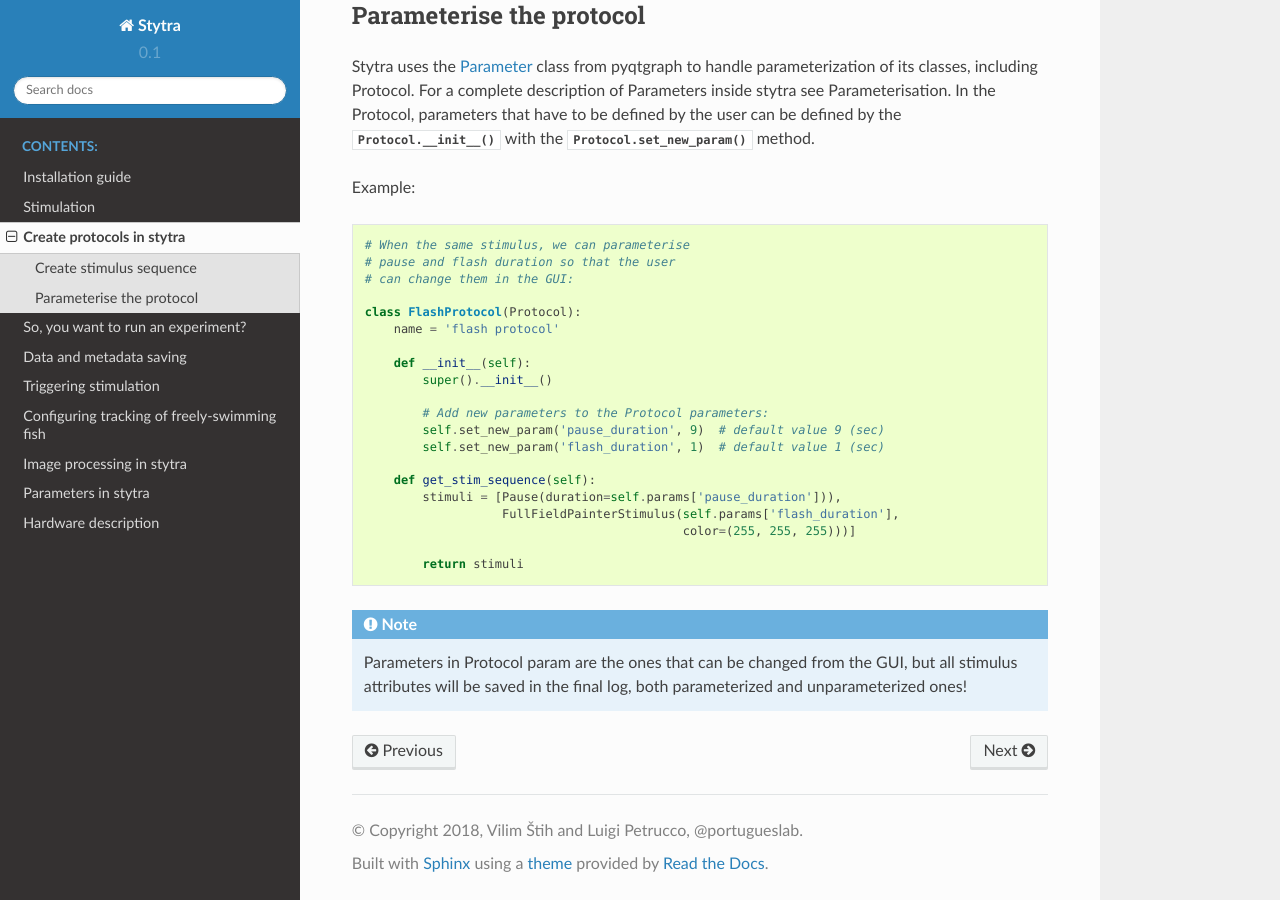
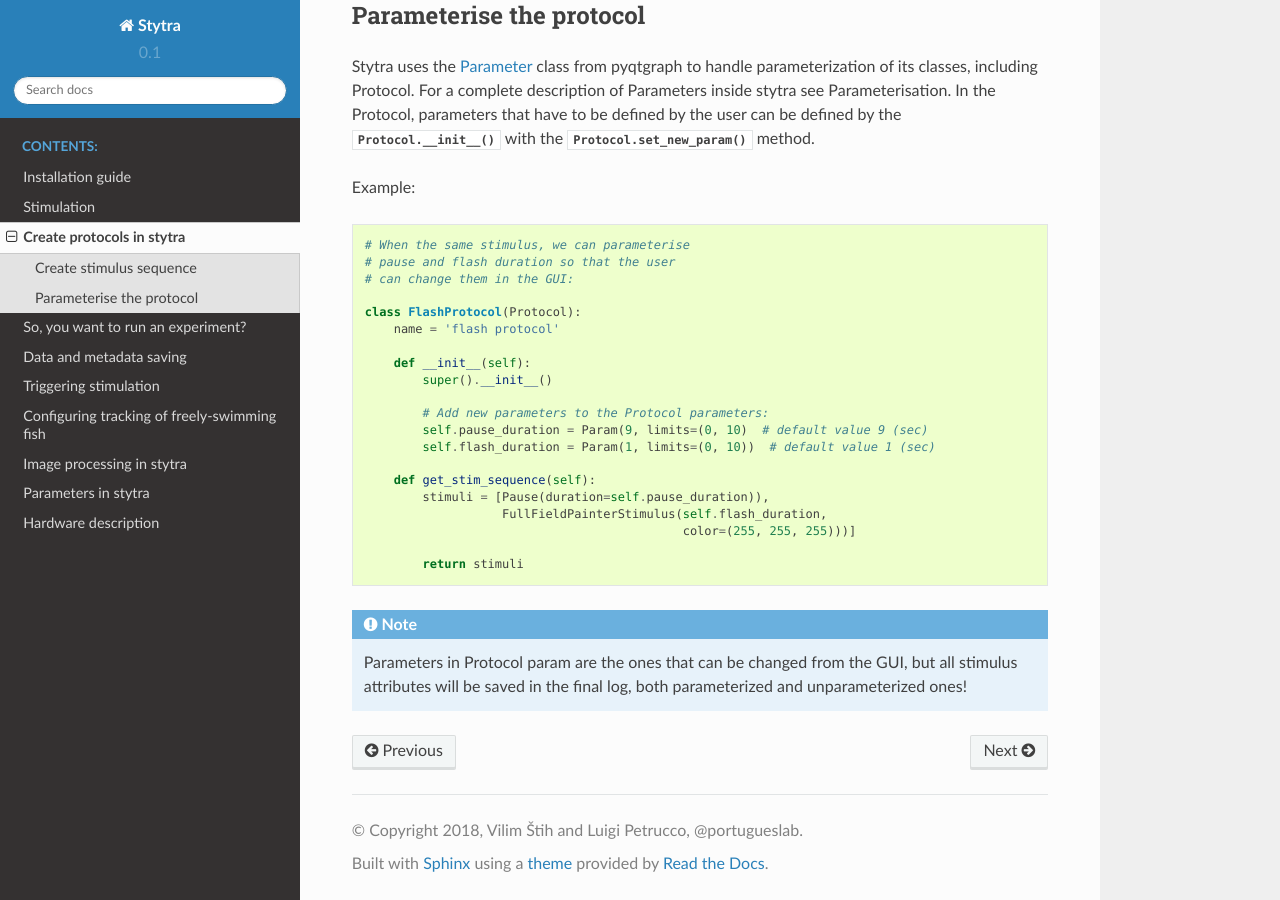
Before and after one commit to portugueslab/stytra, a Sphinx documentation site: the page built from docs/source/create_protocol.rst, in a window 1280 px wide and 900 px high, scrolled down 678 px. Built offline with Sphinx 7.4.7 and the Read the Docs theme 2.0.0, drawn with Linux system fonts in a browser that asks for light colours.

Commit message:
Updates to documentation

```diff
--- a/docs/source/create_protocol.rst
+++ b/docs/source/create_protocol.rst
@@ -53,12 +53,12 @@ Example::
             super().__init__()
 
             # Add new parameters to the Protocol parameters:
-            self.set_new_param('pause_duration', 9)  # default value 9 (sec)
-            self.set_new_param('flash_duration', 1)  # default value 1 (sec)
+            self.pause_duration = Param(9, limits=(0, 10)  # default value 9 (sec)
+            self.flash_duration = Param(1, limits=(0, 10))  # default value 1 (sec)
 
         def get_stim_sequence(self):
-            stimuli = [Pause(duration=self.params['pause_duration'])),
-                       FullFieldPainterStimulus(self.params['flash_duration'],
+            stimuli = [Pause(duration=self.pause_duration)),
+                       FullFieldPainterStimulus(self.flash_duration,
                                                 color=(255, 255, 255)))]
 
             return stimuli
--- a/docs/source/parameters_stytra.rst
+++ b/docs/source/parameters_stytra.rst
@@ -1,4 +1,4 @@
 Parameters in stytra
 ====================
 
-(In progress..)
+Various aspects of the experiments are parametrised using the lightparam package.
```
